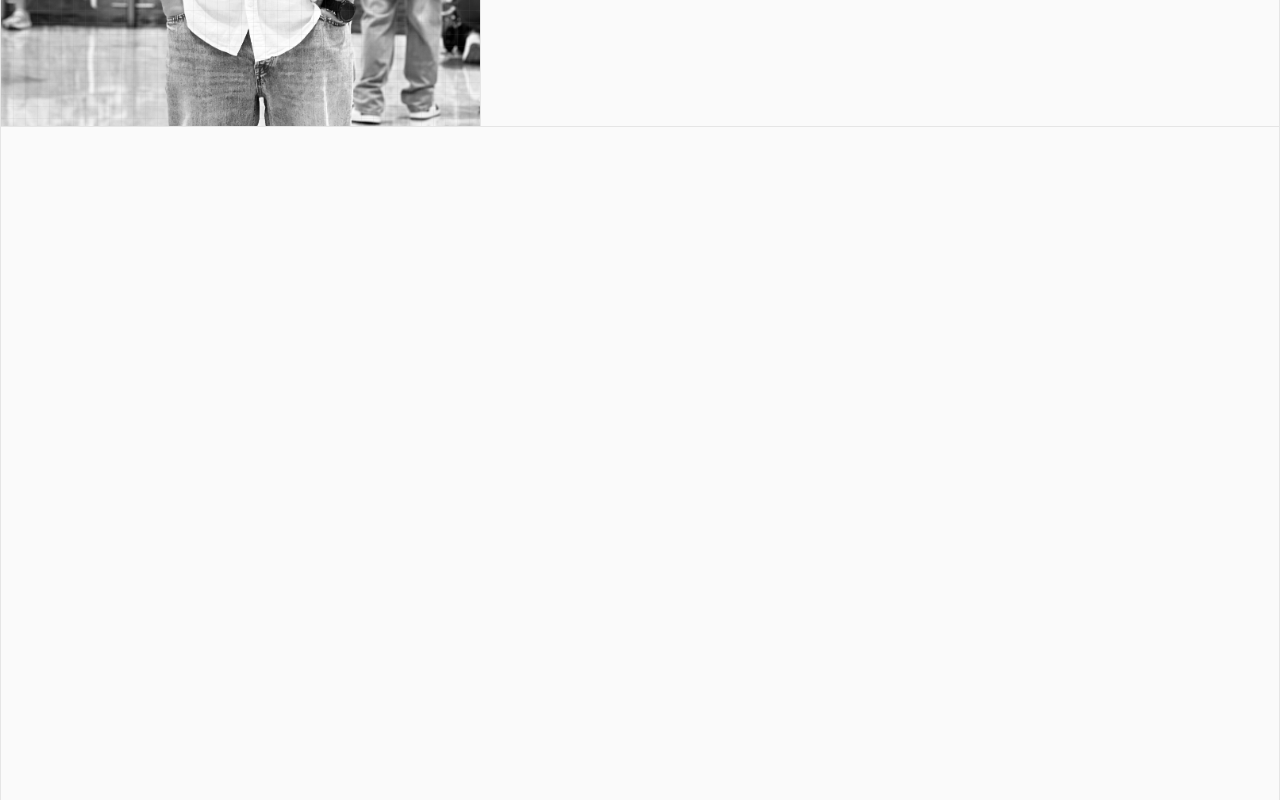
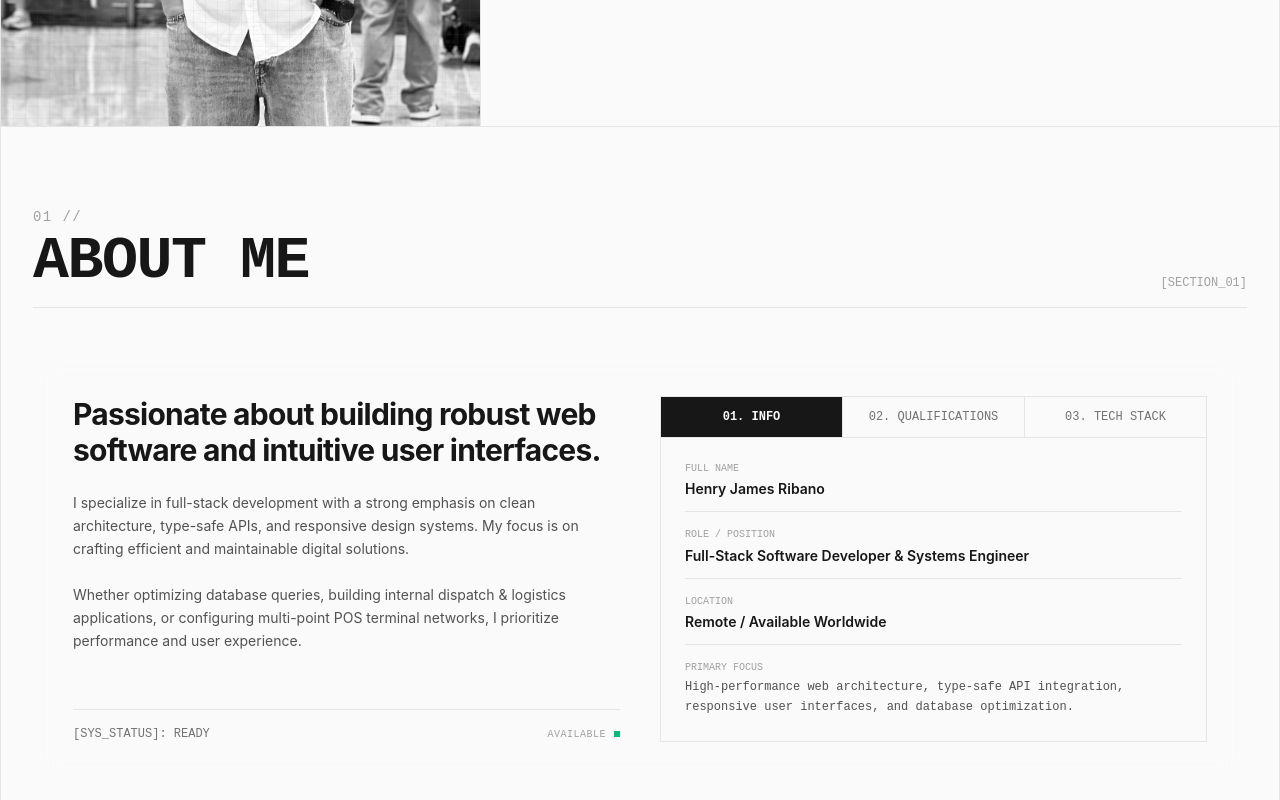
Before and after one commit to henwijames/hjrportfolio, a React (Vite) app: page / in a window 1280 px wide. Shown: the part 740-1540 px from the top of the page. Built offline with nearby package versions, Linux system fonts and the light colour scheme.

Commit message:
feat: remove the header animation and use the standard header on page

```diff
--- a/src/components/AnimatedScrollSection.jsx
+++ b/src/components/AnimatedScrollSection.jsx
@@ -1,5 +1,4 @@
-import { useRef, useEffect } from "react";
-import { motion, useScroll, useTransform } from "framer-motion";
+import { motion } from "framer-motion";
 
 /**
  * AnimatedScrollSection Component
@@ -12,67 +11,40 @@ export default function AnimatedScrollSection({
   sectionNumber = "01",
   title = "SECTION TITLE",
   children,
-  sectionHeight = "h-[450vh]",
 }) {
-  const containerRef = useRef(null);
-  const contentRef = useRef(null);
-
-  const { scrollYProgress } = useScroll({
-    target: containerRef,
-    offset: ["start start", "end end"],
-  });
-
-  // Auto-reset content scroll position to top whenever user enters the section
-  useEffect(() => {
-    const unsubscribe = scrollYProgress.on("change", (latest) => {
-      if (latest < 0.15 && contentRef.current) {
-        contentRef.current.scrollTop = 0;
-      }
-    });
-    return () => unsubscribe();
-  }, [scrollYProgress]);
-
-  // Title fades in as section enters (0 -> 0.06), stays visible (0.06 -> 0.12), then completely vanishes to 0 (0.12 -> 0.18)
-  const titleScale = useTransform(scrollYProgress, [0, 0.12, 0.18], [0.95, 1, 1.05]);
-  const titleOpacity = useTransform(
-    scrollYProgress,
-    [0, 0.06, 0.12, 0.18],
-    [0, 1, 1, 0],
-  );
-
-  // Main content fades in only AFTER title has completely vanished to 0 (0.18 -> 0.28)
-  const contentOpacity = useTransform(
-    scrollYProgress,
-    [0.18, 0.28, 0.9, 1],
-    [0, 1, 1, 1],
-  );
-  const contentY = useTransform(scrollYProgress, [0.18, 0.28], ["30px", "0px"]);
-
   return (
     <section
-      ref={containerRef}
       id={id}
-      className={`relative w-full border-b border-neutral-200 dark:border-neutral-800 bg-neutral-50 dark:bg-neutral-950 text-neutral-900 dark:text-neutral-100 font-sans transition-colors ${sectionHeight}`}
+      className="relative w-full border-b border-neutral-200 dark:border-neutral-800 bg-neutral-50 dark:bg-neutral-950 text-neutral-900 dark:text-neutral-100 font-sans transition-colors scroll-mt-16"
     >
-      <div className="sticky top-0 h-screen w-full flex flex-col items-center justify-center overflow-hidden max-w-7xl mx-auto border-x border-neutral-200 dark:border-neutral-800 px-4 sm:px-8">
-        {/* CENTER TITLE THAT FADES OUT DIRECTLY */}
+      <div className="max-w-7xl mx-auto border-x border-neutral-200 dark:border-neutral-800 px-4 sm:px-8 py-12 sm:py-20">
+        {/* Section Header */}
         <motion.div
-          style={{ scale: titleScale, opacity: titleOpacity }}
-          className="z-20 text-center pointer-events-none transition-transform"
+          initial={{ opacity: 0, y: 20 }}
+          whileInView={{ opacity: 1, y: 0 }}
+          viewport={{ once: true, margin: "-50px" }}
+          transition={{ duration: 0.5 }}
+          className="mb-8 sm:mb-12 border-b border-neutral-200 dark:border-neutral-800 pb-4 flex flex-col sm:flex-row sm:items-end justify-between gap-2"
         >
-          <p className="font-mono text-xs sm:text-sm tracking-widest text-neutral-400 mb-1">
-            {sectionNumber} //
-          </p>
-          <h2 className="text-4xl sm:text-7xl md:text-8xl font-extrabold font-mono tracking-tight text-neutral-900 dark:text-neutral-50 uppercase">
-            {title}
-          </h2>
+          <div>
+            <span className="font-mono text-xs sm:text-sm tracking-widest text-neutral-400 block mb-1">
+              {sectionNumber} //
+            </span>
+            <h2 className="text-3xl sm:text-5xl md:text-6xl font-extrabold font-mono tracking-tight text-neutral-900 dark:text-neutral-50 uppercase">
+              {title}
+            </h2>
+          </div>
+          <span className="font-mono text-xs text-neutral-400 dark:text-neutral-600">
+            [SECTION_{sectionNumber}]
+          </span>
         </motion.div>
 
-        {/* REVEALED MAIN CONTENT WRAPPER */}
+        {/* Main Content */}
         <motion.div
-          ref={contentRef}
-          style={{ opacity: contentOpacity, y: contentY }}
-          className="absolute inset-x-0 top-16 bottom-4 sm:inset-0 flex items-start sm:items-center justify-start sm:justify-center max-w-6xl mx-auto px-4 sm:px-6 max-h-[calc(100vh-5rem)] sm:max-h-[80vh] sm:my-auto overflow-y-auto custom-scrollbar z-10"
+          initial={{ opacity: 0, y: 20 }}
+          whileInView={{ opacity: 1, y: 0 }}
+          viewport={{ once: true, margin: "-50px" }}
+          transition={{ duration: 0.5, delay: 0.1 }}
         >
           {children}
         </motion.div>
--- a/src/components/Contact.jsx
+++ b/src/components/Contact.jsx
@@ -48,13 +48,17 @@ export default function Contact() {
                 GET IN TOUCH
               </h3>
               <p className="text-xs sm:text-sm text-neutral-600 dark:text-neutral-400 leading-relaxed font-sans">
-                Whether you have an upcoming project, architectural inquiry, or opportunity, feel free to drop a message or reach out through direct channels.
+                Whether you have an upcoming project, architectural inquiry, or
+                opportunity, feel free to drop a message or reach out through
+                direct channels.
               </p>
             </div>
 
             <div className="space-y-3 font-mono text-xs">
               <div className="p-3 border border-neutral-200 dark:border-neutral-800 bg-neutral-50 dark:bg-neutral-950 flex flex-col">
-                <span className="text-[10px] text-neutral-400 uppercase">// EMAIL DIRECT</span>
+                <span className="text-[10px] text-neutral-400 uppercase">
+                  // EMAIL DIRECT
+                </span>
                 <a
                   href="mailto:henryjames.ribano@example.com"
                   className="font-semibold text-neutral-900 dark:text-neutral-100 hover:underline mt-1"
@@ -64,14 +68,18 @@ export default function Contact() {
               </div>
 
               <div className="p-3 border border-neutral-200 dark:border-neutral-800 bg-neutral-50 dark:bg-neutral-950 flex flex-col">
-                <span className="text-[10px] text-neutral-400 uppercase">// LOCATION</span>
+                <span className="text-[10px] text-neutral-400 uppercase">
+                  // LOCATION
+                </span>
                 <span className="font-semibold text-neutral-900 dark:text-neutral-100 mt-1">
                   Sharjah, United Arab Emirates / Philippines
                 </span>
               </div>
 
               <div className="p-3 border border-neutral-200 dark:border-neutral-800 bg-neutral-50 dark:bg-neutral-950 flex flex-col">
-                <span className="text-[10px] text-neutral-400 uppercase">// SOCIAL & NETWORK</span>
+                <span className="text-[10px] text-neutral-400 uppercase">
+                  // SOCIAL & NETWORK
+                </span>
                 <div className="flex gap-4 mt-1 font-semibold">
                   <a
                     href="https://github.com"
@@ -92,11 +100,6 @@ export default function Contact() {
                 </div>
               </div>
             </div>
-
-            <div className="pt-4 border-t border-neutral-200 dark:border-neutral-800 flex items-center justify-between font-mono text-xs text-neutral-500">
-              <span>[ENCRYPTION]: STANDARD TLS</span>
-              <span className="text-emerald-500">// ONLINE</span>
-            </div>
           </div>
 
           {/* Right Column: Contact Form */}
@@ -110,12 +113,18 @@ export default function Contact() {
                   TRANSMISSION RECEIVED
                 </h4>
                 <p className="font-sans text-xs sm:text-sm text-neutral-600 dark:text-neutral-400 max-w-md">
-                  Thank you for reaching out. Your message has been sent successfully. I will get back to you shortly.
+                  Thank you for reaching out. Your message has been sent
+                  successfully. I will get back to you shortly.
                 </p>
                 <button
                   onClick={() => {
                     setSubmitted(false);
-                    setFormData({ name: "", email: "", subject: "", message: "" });
+                    setFormData({
+                      name: "",
+                      email: "",
+                      subject: "",
+                      message: "",
+                    });
                   }}
                   className="mt-4 px-6 py-2.5 font-mono text-xs font-semibold bg-neutral-900 dark:bg-neutral-100 text-neutral-50 dark:text-neutral-900 hover:opacity-90 transition-opacity uppercase tracking-wider"
                 >
@@ -123,10 +132,16 @@ export default function Contact() {
                 </button>
               </div>
             ) : (
-              <form onSubmit={handleSubmit} className="space-y-4 font-mono text-xs">
+              <form
+                onSubmit={handleSubmit}
+                className="space-y-4 font-mono text-xs"
+              >
                 <div className="grid grid-cols-1 sm:grid-cols-2 gap-4">
                   <div className="space-y-1.5">
-                    <label htmlFor="name" className="block text-neutral-600 dark:text-neutral-400 uppercase text-[10px]">
+                    <label
+                      htmlFor="name"
+                      className="block text-neutral-600 dark:text-neutral-400 uppercase text-[10px]"
+                    >
                       // YOUR NAME <span className="text-red-500">*</span>
                     </label>
                     <input
@@ -142,7 +157,10 @@ export default function Contact() {
                   </div>
 
                   <div className="space-y-1.5">
-                    <label htmlFor="email" className="block text-neutral-600 dark:text-neutral-400 uppercase text-[10px]">
+                    <label
+                      htmlFor="email"
+                      className="block text-neutral-600 dark:text-neutral-400 uppercase text-[10px]"
+                    >
                       // EMAIL ADDRESS <span className="text-red-500">*</span>
                     </label>
                     <input
@@ -159,7 +177,10 @@ export default function Contact() {
                 </div>
 
                 <div className="space-y-1.5">
-                  <label htmlFor="subject" className="block text-neutral-600 dark:text-neutral-400 uppercase text-[10px]">
+                  <label
+                    htmlFor="subject"
+                    className="block text-neutral-600 dark:text-neutral-400 uppercase text-[10px]"
+                  >
                     // SUBJECT
                   </label>
                   <input
@@ -174,7 +195,10 @@ export default function Contact() {
                 </div>
 
                 <div className="space-y-1.5">
-                  <label htmlFor="message" className="block text-neutral-600 dark:text-neutral-400 uppercase text-[10px]">
+                  <label
+                    htmlFor="message"
+                    className="block text-neutral-600 dark:text-neutral-400 uppercase text-[10px]"
+                  >
                     // MESSAGE <span className="text-red-500">*</span>
                   </label>
                   <textarea
--- a/src/components/Navbar.jsx
+++ b/src/components/Navbar.jsx
@@ -38,7 +38,7 @@ export default function Navbar() {
       }`}
     >
       {/* Centered Container with Outer Left/Right Borders */}
-      <div className="max-w-7xl mx-auto border-x border-neutral-200 dark:border-neutral-800 flex items-center justify-between h-16 px-4 sm:px-6">
+      <div className="max-w-7xl mx-auto border-x border-neutral-200 dark:border-neutral-800 flex items-center justify-between h-16 px-4 sm:px-6 pr-0 sm:pr-0">
         {/* Logo / Brand Indicator */}
         <a
           href="#hero"
```
